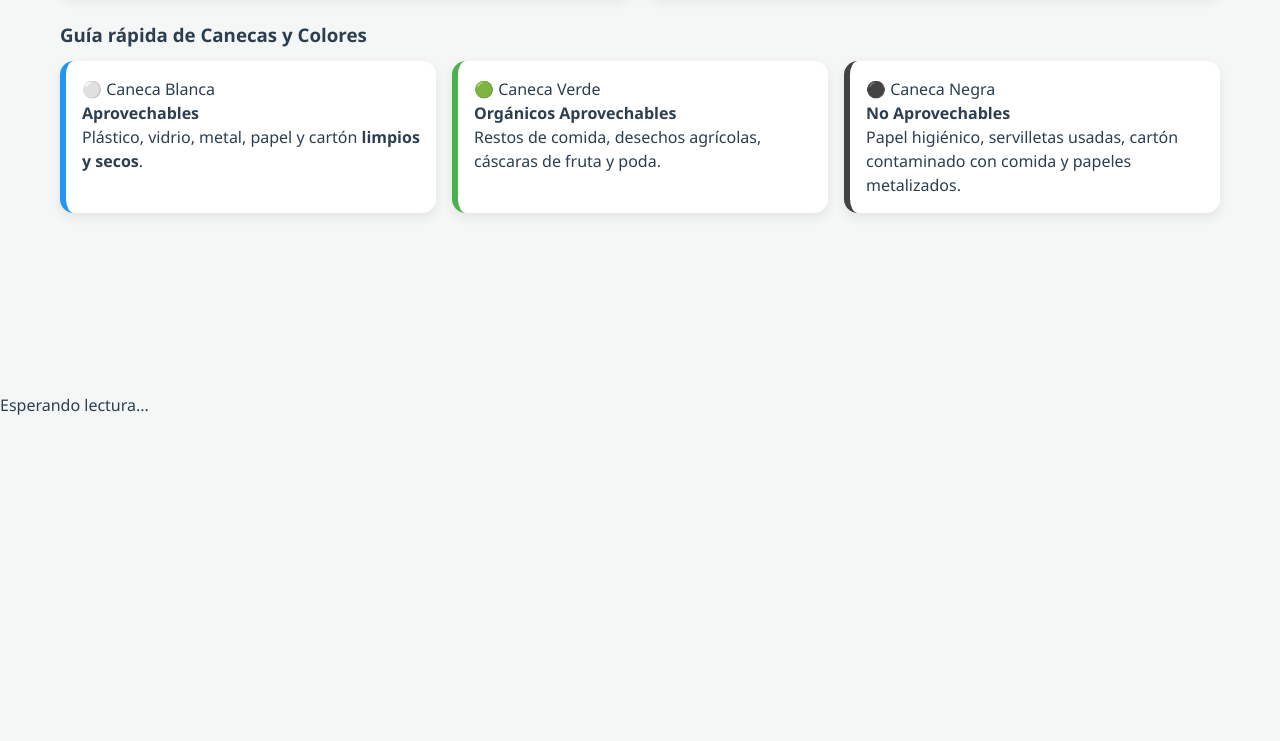
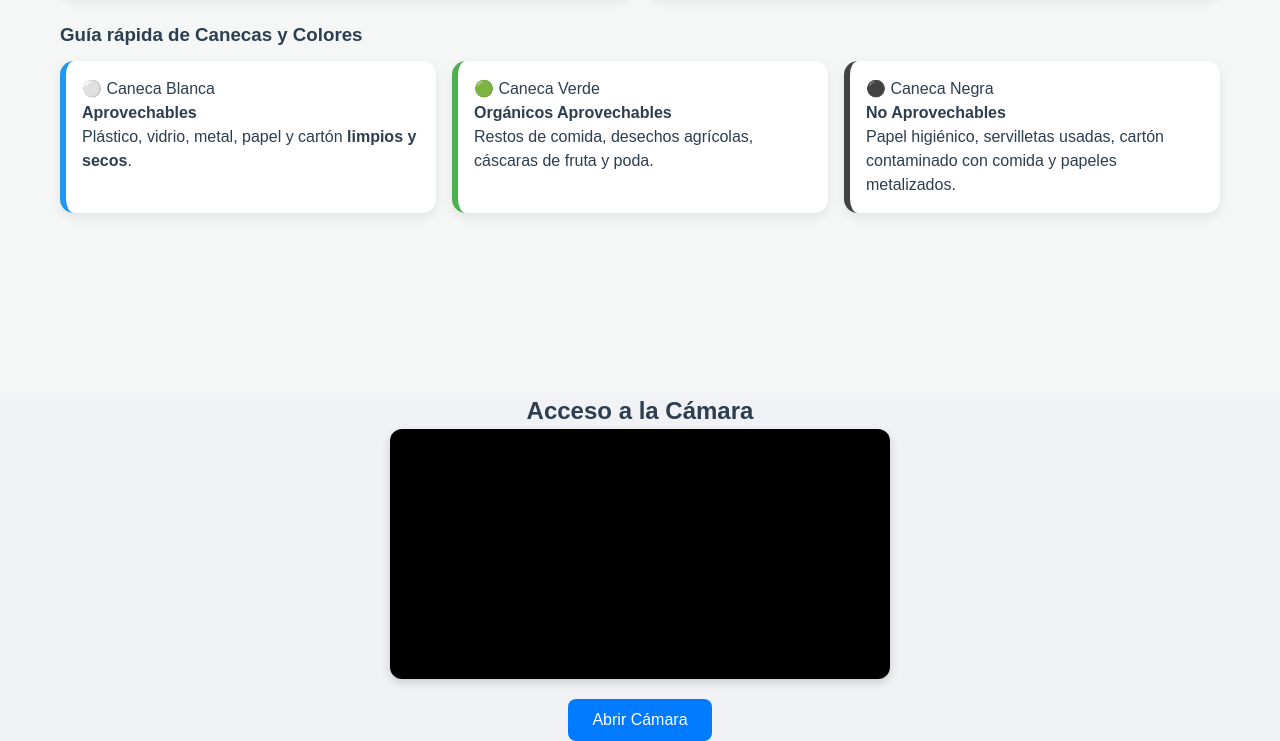
Before and after one commit to Cristianor6/New-life, a plain HTML site: page index.html in a window 1280 px wide. Shown: the part 407-1148 px from the top of the page. Before the commit the page ends 824 px from the top, so only its background shows below. Drawn offline with Linux system fonts and the light colour scheme.

Commit message:
Update index.html

```diff
--- a/index.html
+++ b/index.html
@@ -158,16 +158,69 @@
     </section>
   </main>
 </div>
-<script src="script.js"></script>
 
-<!-- Cargar la librería desde CDN -->
-<script src="https://unpkg.com/html5-qrcode" type="text/javascript"></script>
+  <!DOCTYPE html>
+<html lang="es">
+<head>
+  <meta charset="UTF-8">
+  <meta name="viewport" content="width=device-width, initial-scale=1.0">
+  <title>Acceso a la Cámara</title>
+  <style>
+    body {
+      font-family: Arial, sans-serif;
+      display: flex;
+      flex-direction: column;
+      align-items: center;
+      justify-content: center;
+      min-height: 100vh;
+      margin: 0;
+      background-color: #f0f2f5;
+    }
+    video {
+      width: 90%;
+      max-width: 500px;
+      border-radius: 12px;
+      box-shadow: 0 4px 10px rgba(0,0,0,0.15);
+      background-color: #000;
+    }
+    button {
+      margin-top: 20px;
+      padding: 12px 24px;
+      font-size: 16px;
+      border: none;
+      border-radius: 8px;
+      background-color: #007bff;
+      color: white;
+      cursor: pointer;
+    }
+  </style>
+</head>
+<body>
 
-<!-- Contenedor para la cámara/escáner -->
-<div id="reader" style="width: 100%; max-width: 500px; margin: 0 auto;"></div>
+  <h2>Acceso a la Cámara</h2>
+  <video id="webcam" autoplay playsinline></video>
+  <button id="startBtn">Abrir Cámara</button>
 
-<!-- Elemento para mostrar el resultado -->
-<p id="resultado-qr">Esperando lectura...</p>
+  <script>
+    const video = document.getElementById('webcam');
+    const startBtn = document.getElementById('startBtn');
+
+    startBtn.addEventListener('click', async () => {
+      try {
+        // 'environment' solicita la cámara trasera; usa 'user' para la frontal
+        const stream = await navigator.mediaDevices.getUserMedia({
+          video: { facingMode: 'environment' },
+          audio: false
+        });
+        video.srcObject = stream;
+        startBtn.style.display = 'none';
+      } catch (err) {
+        alert('Error al acceder a la cámara: ' + err.message);
+      }
+    });
+  </script>
+</body>
+</html>
 
 </body>
 </html>
```
